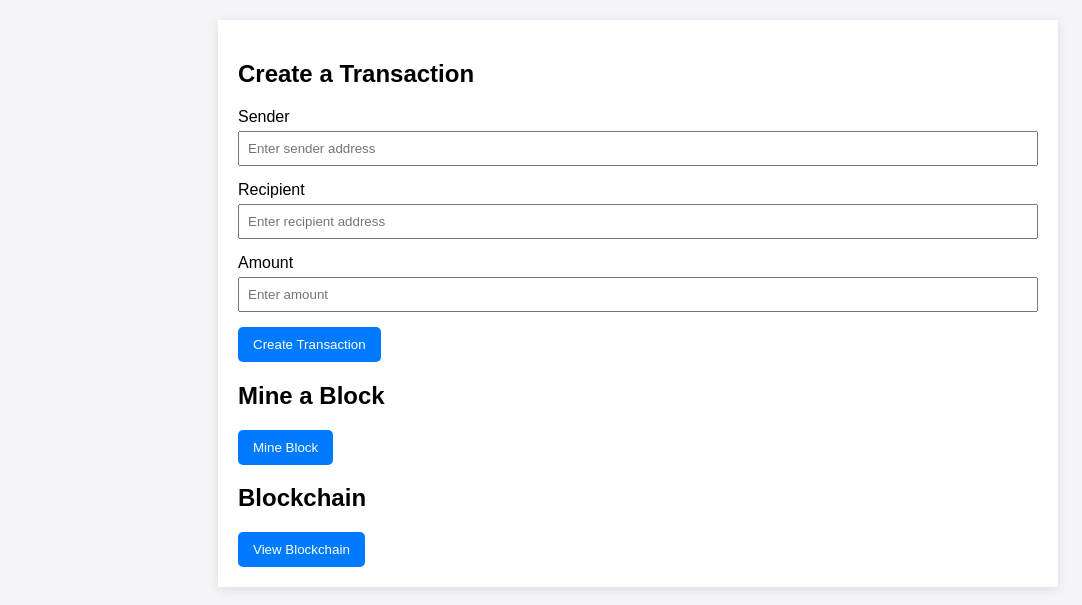
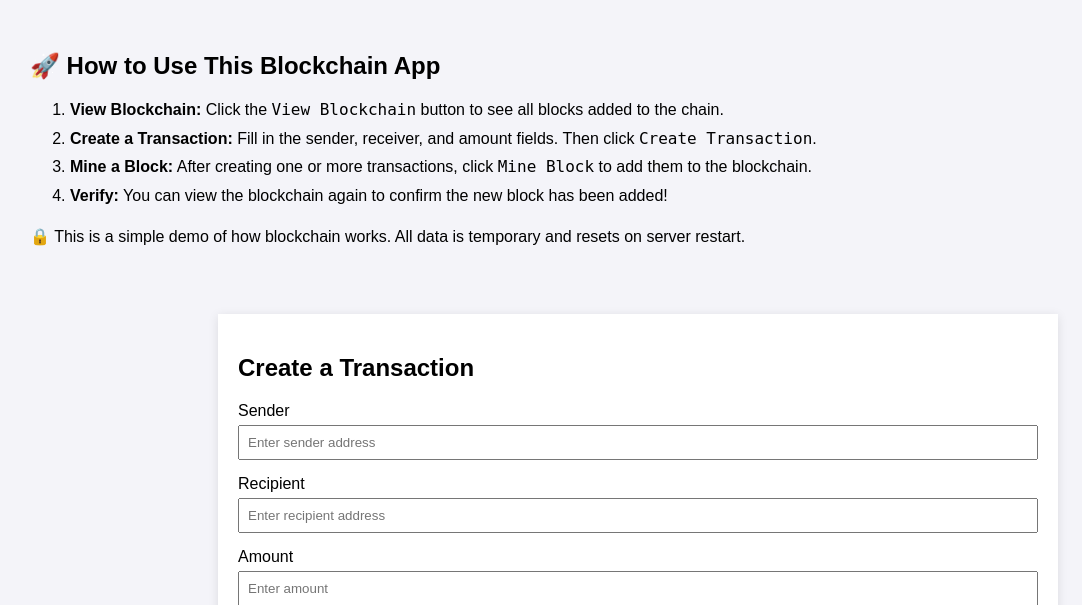
Before and after one commit to aryantiw/blockchain-mirror, a Flask app: page / in a window 1280 px wide. Shown: the part 100-705 px from the top of the page, without its empty margins (2-1084 px from the left). Run offline with Flask 3, Linux system fonts and the light colour scheme.

Commit message:
Update index.html

```diff
--- a/templates/index.html
+++ b/templates/index.html
@@ -204,6 +204,17 @@
     <header>
         <h1>Blockchain App</h1>
     </header>
+    <section id="how-to-use" style="padding: 2rem;">
+  <h2 style="font-size: 24px; margin-bottom: 1rem;">🚀 How to Use This Blockchain App</h2>
+  <ol style="line-height: 1.8; font-size: 16px;">
+    <li><strong>View Blockchain:</strong> Click the <code>View Blockchain</code> button to see all blocks added to the chain.</li>
+    <li><strong>Create a Transaction:</strong> Fill in the sender, receiver, and amount fields. Then click <code>Create Transaction</code>.</li>
+    <li><strong>Mine a Block:</strong> After creating one or more transactions, click <code>Mine Block</code> to add them to the blockchain.</li>
+    <li><strong>Verify:</strong> You can view the blockchain again to confirm the new block has been added!</li>
+  </ol>
+  <p style="margin-top: 1rem;">🔒 This is a simple demo of how blockchain works. All data is temporary and resets on server restart.</p>
+</section>
+
     <div class="container">
         <h2>Create a Transaction</h2>
         <div class="form-group">
```
